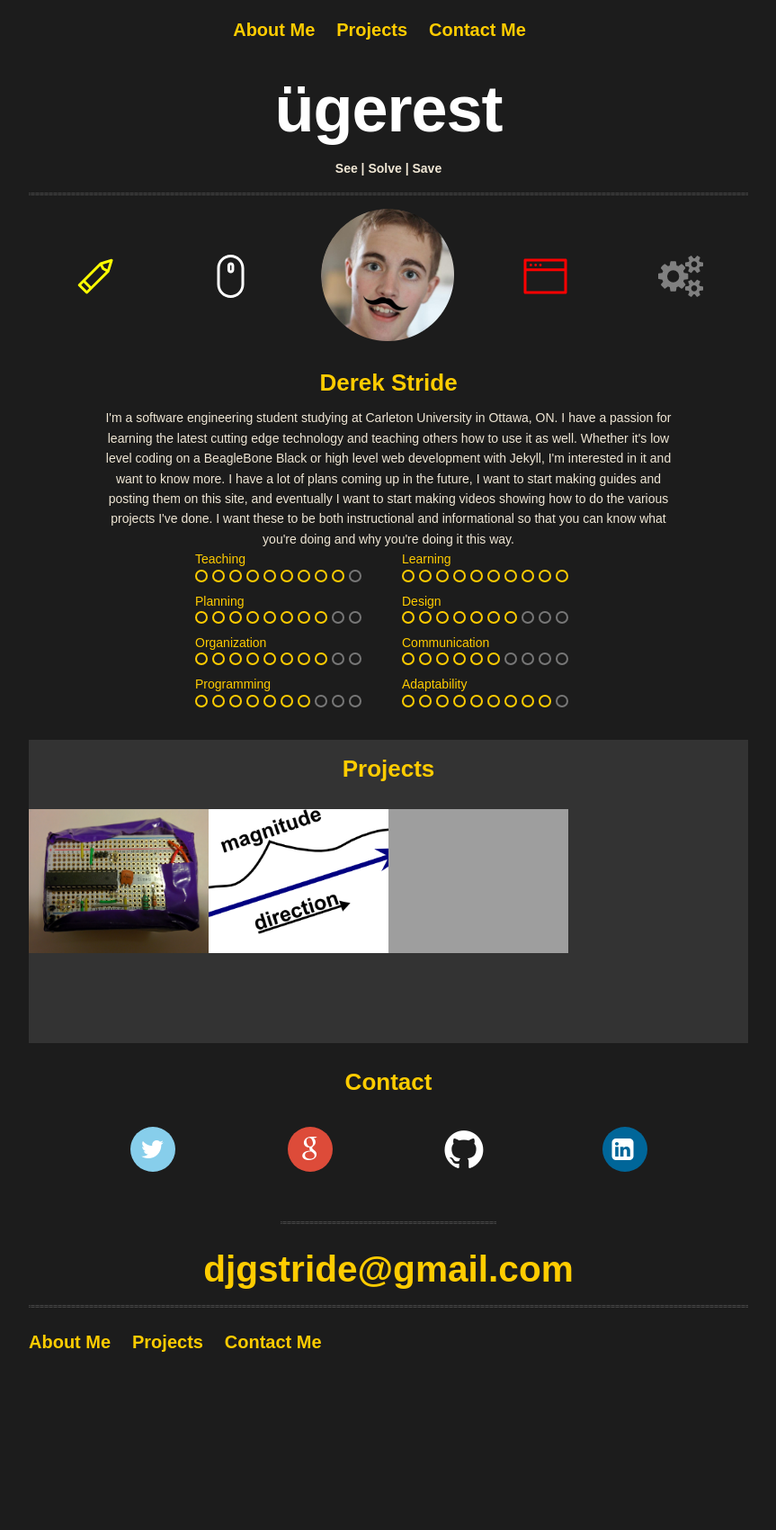
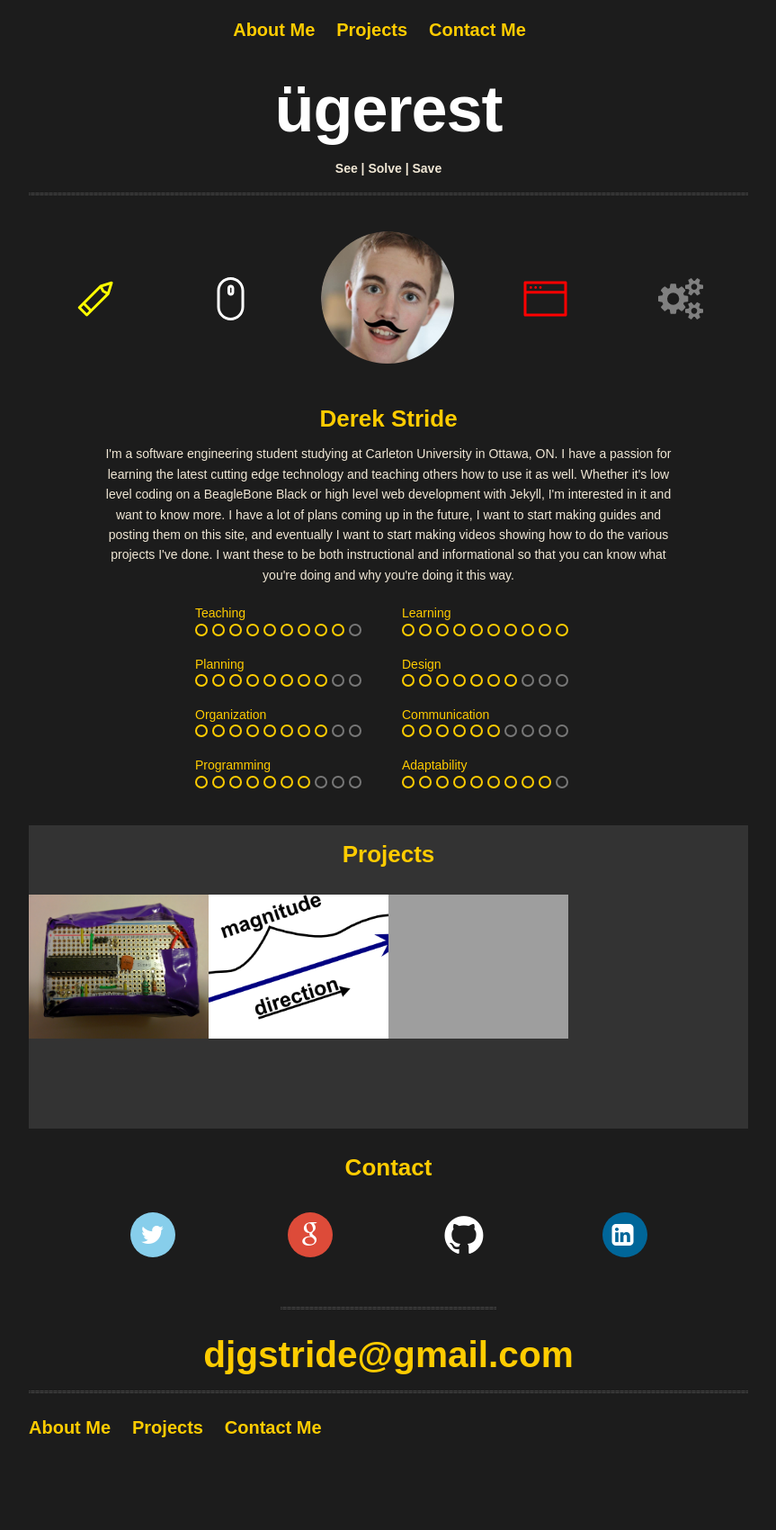
Before and after one commit to DerekStride/DerekStride.github.io, a Jekyll site: the page built from index.html, in a window 1280 px wide. Shown: the whole page at 90% size, without its empty margins (208-1071 px from the left). Built offline with Jekyll 4.4.1, drawn with Linux system fonts in a browser that asks for light colours; before the commit the page ends 1605 px from its top, so only the background shows below that; grey boxes are pictures that could not be loaded.

Commit message:
Added more padding in places around the About me section

```diff
--- a/assets/css/3-modules/_about.sass
+++ b/assets/css/3-modules/_about.sass
@@ -3,7 +3,7 @@
   margin: 0 auto
   +align-items(center)
   +justify-content(space-around)
-  padding-top: 15px
+  padding-top: 40px
 
   .face-img
     +size(150px)
@@ -58,7 +58,7 @@
 
 .blurb
   max-width: 650px
-  padding: 0 15px
+  padding: 15px 15px
   text-align: center
   margin: 0 auto
   font:
@@ -77,8 +77,7 @@
 
   .skill-unit
     width: 200px
-    padding-left: 15px
-    padding-right: 15px
+    padding: 5px 15px
     float: left
 
   .skill-icons
```
